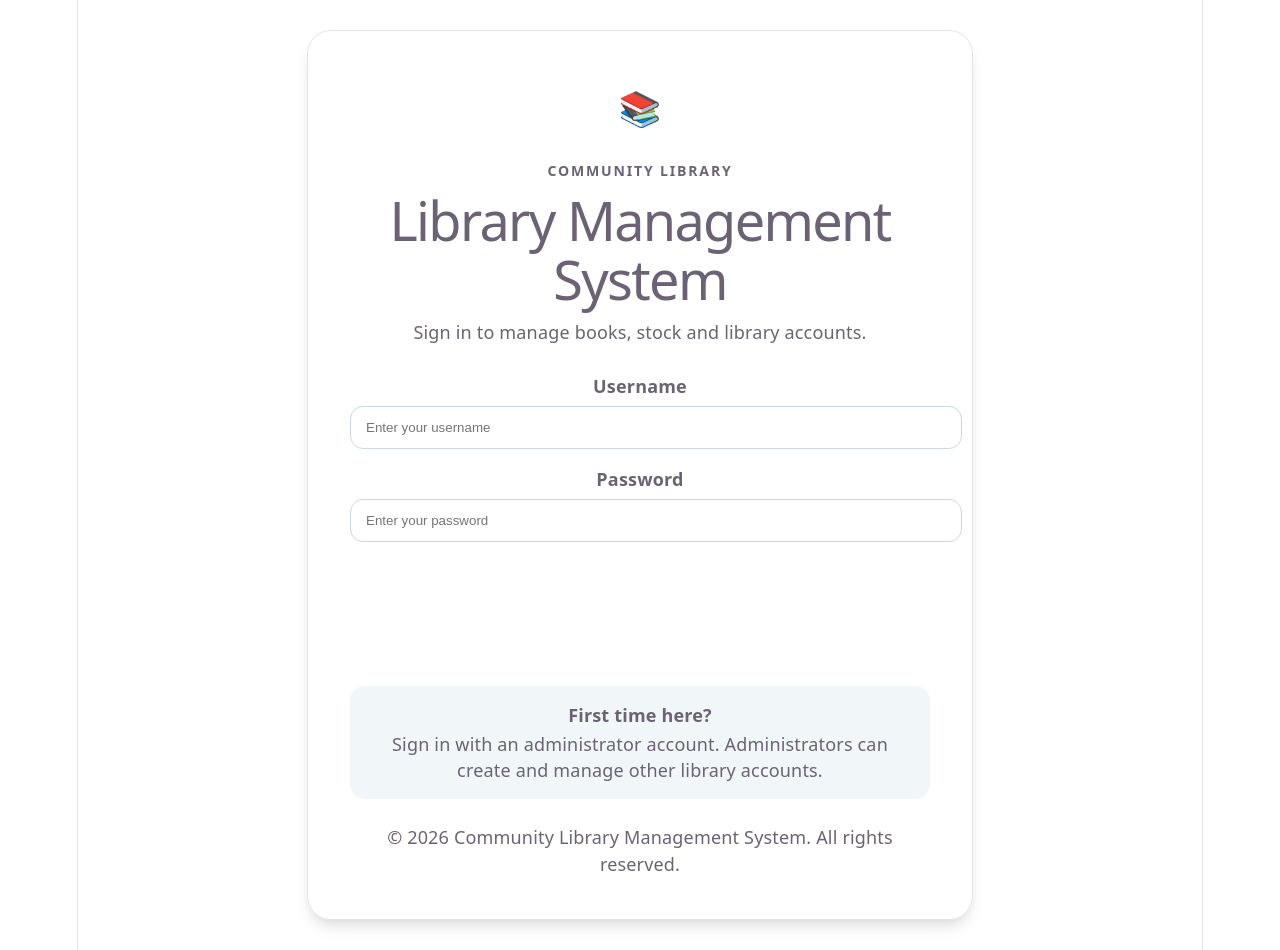
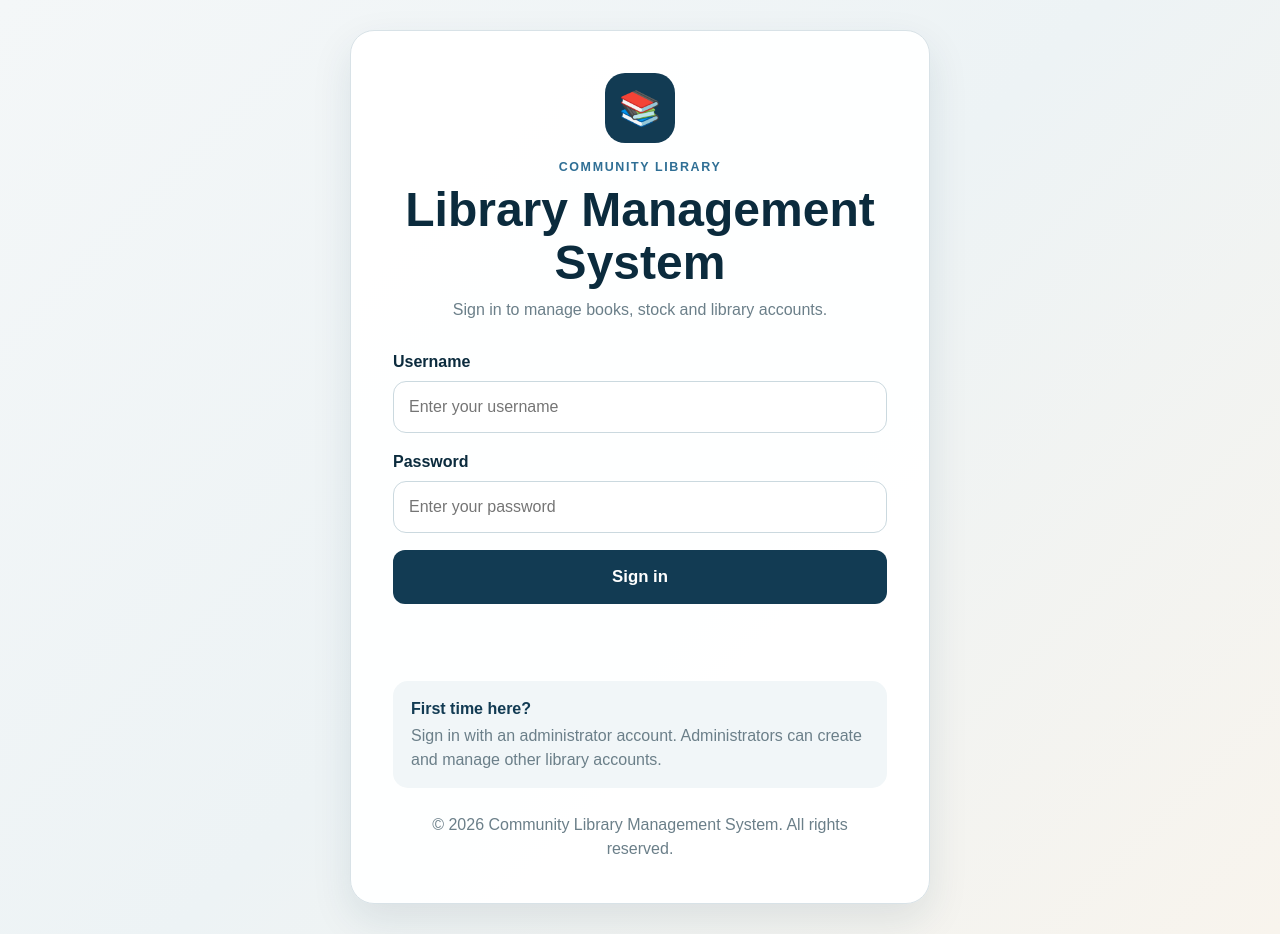
Before and after one commit to moselimotopi01-spec/librarysystem, a React (Vite) app: page / in a window 1280 px wide. Built offline with nearby package versions, Linux system fonts and the light colour scheme.

Commit message:
Update index.css

```diff
--- a/src/index.css
+++ b/src/index.css
@@ -1,111 +1,38 @@
-:root {
-  --text: #6b6375;
-  --text-h: #08060d;
-  --bg: #fff;
-  --border: #e5e4e7;
-  --code-bg: #f4f3ec;
-  --accent: #aa3bff;
-  --accent-bg: rgba(170, 59, 255, 0.1);
-  --accent-border: rgba(170, 59, 255, 0.5);
-  --social-bg: rgba(244, 243, 236, 0.5);
-  --shadow:
-    rgba(0, 0, 0, 0.1) 0 10px 15px -3px, rgba(0, 0, 0, 0.05) 0 4px 6px -2px;
-
-  --sans: system-ui, 'Segoe UI', Roboto, sans-serif;
-  --heading: system-ui, 'Segoe UI', Roboto, sans-serif;
-  --mono: ui-monospace, Consolas, monospace;
-
-  font: 18px/145% var(--sans);
-  letter-spacing: 0.18px;
-  color-scheme: light dark;
-  color: var(--text);
-  background: var(--bg);
-  font-synthesis: none;
-  text-rendering: optimizeLegibility;
-  -webkit-font-smoothing: antialiased;
-  -moz-osx-font-smoothing: grayscale;
-
-  @media (max-width: 1024px) {
-    font-size: 16px;
-  }
+/* Global styles - Community Library Management System */
+*{box-sizing:border-box;margin:0;padding:0}
+:root{
+    --navy:#123b53;
+    --navy-dark:#0b2b3d;
+    --blue:#2f6f95;
+    --blue-soft:#eaf3f8;
+    --cream:#f7f3ec;
+    --paper:#fff;
+    --text:#20313b;
+    --muted:#6b7f89;
+    --border:#d8e2e7;
+    --danger:#c8443b;
+    --danger-soft:#fceceb;
+    --success:#2f7b52;
+    --success-soft:#e9f6ee;
+    --warning:#9a6b16;
+    --warning-soft:#fff5d9;
+    --shadow:0 16px 40px rgba(18,59,83,.10);
+    --radius:18px;
 }
-
-@media (prefers-color-scheme: dark) {
-  :root {
-    --text: #9ca3af;
-    --text-h: #f3f4f6;
-    --bg: #16171d;
-    --border: #2e303a;
-    --code-bg: #1f2028;
-    --accent: #c084fc;
-    --accent-bg: rgba(192, 132, 252, 0.15);
-    --accent-border: rgba(192, 132, 252, 0.5);
-    --social-bg: rgba(47, 48, 58, 0.5);
-    --shadow:
-      rgba(0, 0, 0, 0.4) 0 10px 15px -3px, rgba(0, 0, 0, 0.25) 0 4px 6px -2px;
-  }
-
-  #social .button-icon {
-    filter: invert(1) brightness(2);
-  }
+html{scroll-behavior:smooth}
+body{
+    min-height:100vh;
+    background:linear-gradient(135deg,#f4f7f8 0%,#edf3f5 50%,#f8f4ed 100%);
+    color:var(--text);
+    font-family:Arial,Helvetica,sans-serif;
+    line-height:1.5;
 }
-
-body {
-  margin: 0;
+button,input,select{font:inherit}
+button{cursor:pointer}
+button:disabled{cursor:not-allowed;opacity:.55}
+.hidden{display:none!important}
+.sr-only{
+    position:absolute;width:1px;height:1px;padding:0;margin:-1px;
+    overflow:hidden;clip:rect(0,0,0,0);white-space:nowrap;border:0
 }
-
-#root {
-  width: 1126px;
-  max-width: 100%;
-  margin: 0 auto;
-  text-align: center;
-  border-inline: 1px solid var(--border);
-  min-height: 100svh;
-  display: flex;
-  flex-direction: column;
-  box-sizing: border-box;
-}
-
-h1,
-h2 {
-  font-family: var(--heading);
-  font-weight: 500;
-  color: var(--text-h);
-}
-
-h1 {
-  font-size: 56px;
-  letter-spacing: -1.68px;
-  margin: 32px 0;
-  @media (max-width: 1024px) {
-    font-size: 36px;
-    margin: 20px 0;
-  }
-}
-h2 {
-  font-size: 24px;
-  line-height: 118%;
-  letter-spacing: -0.24px;
-  margin: 0 0 8px;
-  @media (max-width: 1024px) {
-    font-size: 20px;
-  }
-}
-p {
-  margin: 0;
-}
-
-code,
-.counter {
-  font-family: var(--mono);
-  display: inline-flex;
-  border-radius: 4px;
-  color: var(--text-h);
-}
-
-code {
-  font-size: 15px;
-  line-height: 135%;
-  padding: 4px 8px;
-  background: var(--code-bg);
-}
+#root{min-height:100vh}
```
